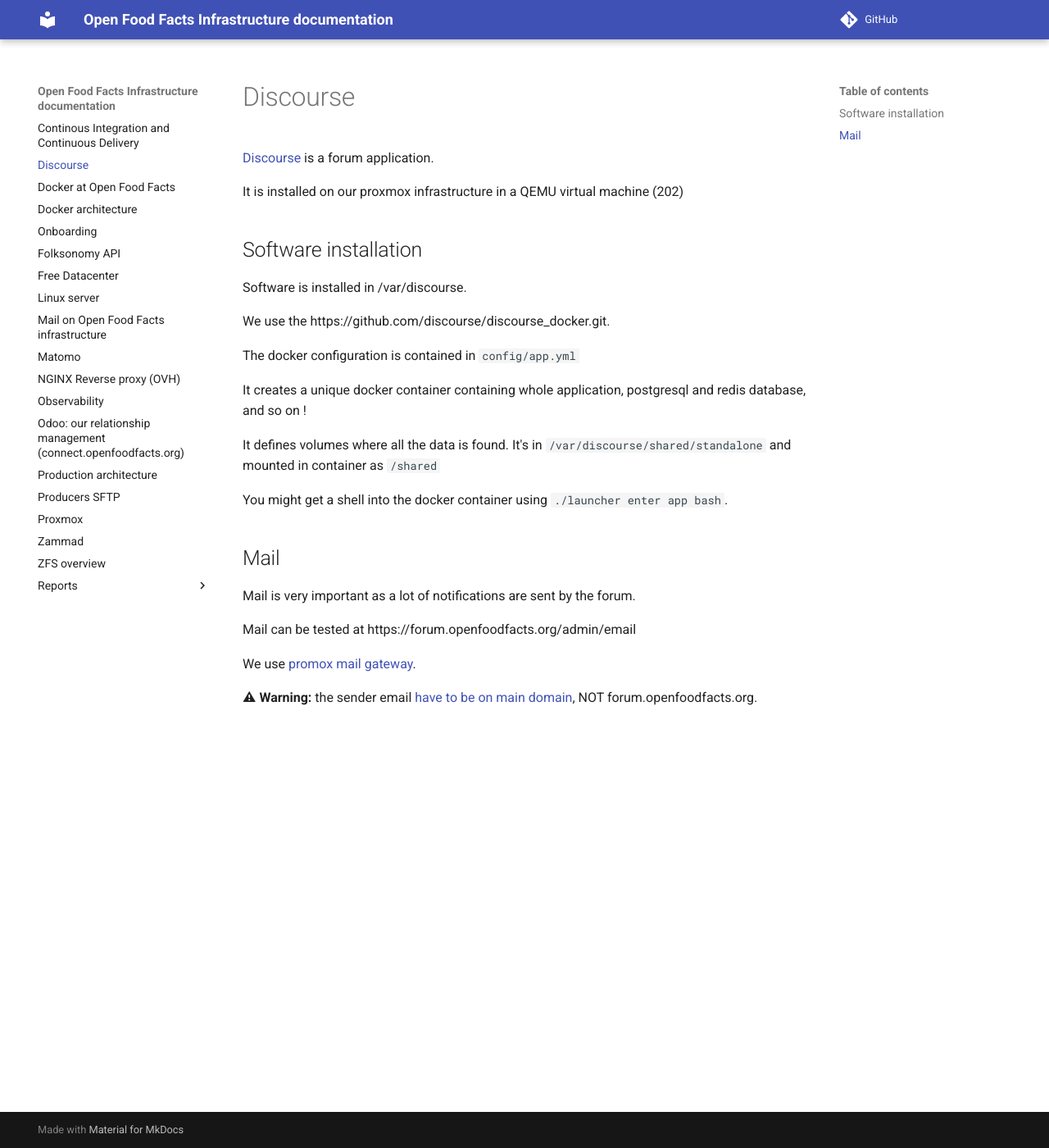
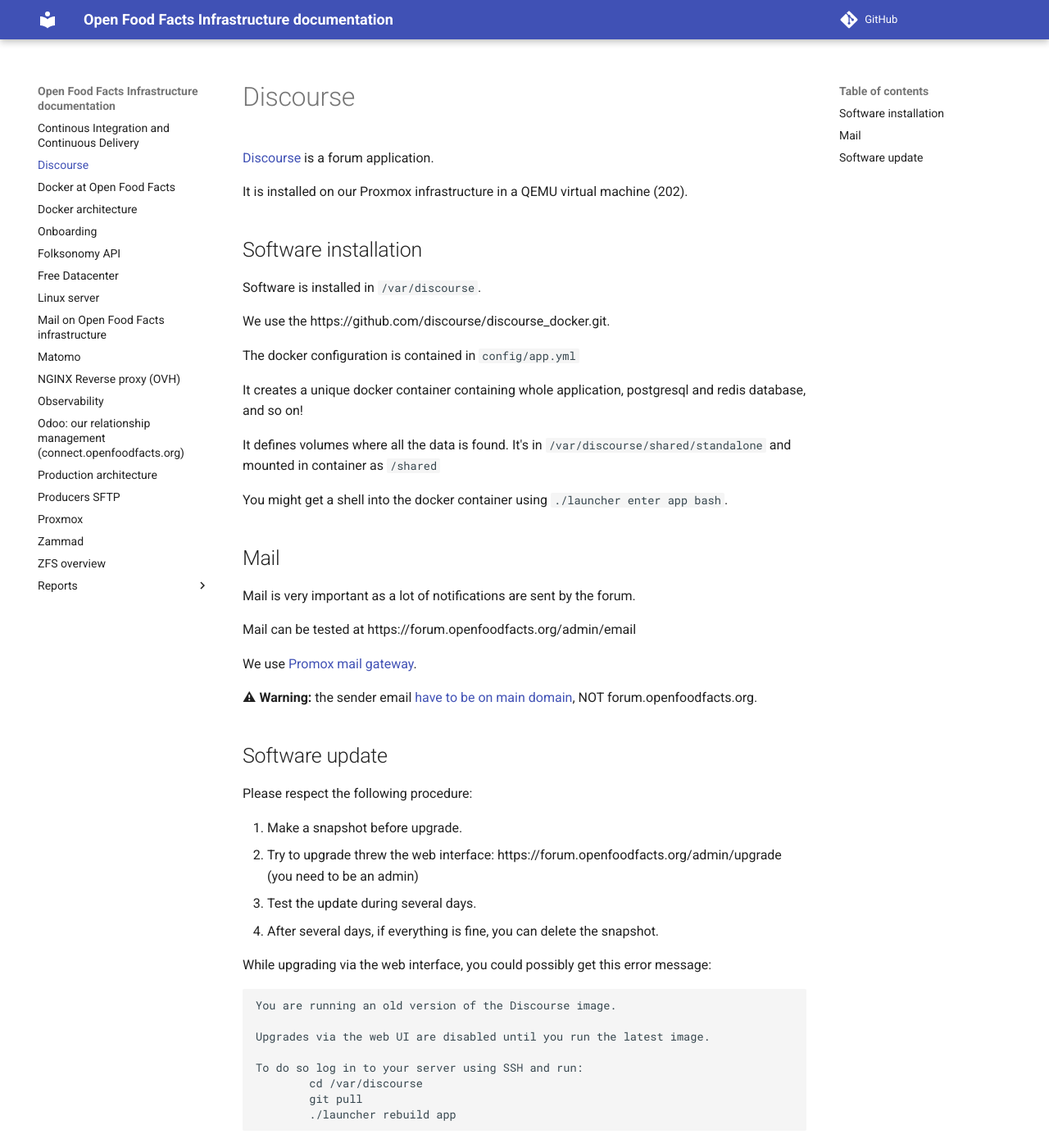
Before and after one commit to openfoodfacts/openfoodfacts-infrastructure, an MkDocs documentation site: the page built from docs/discourse.md, in a window 1280 px wide and 1400 px high. Shown: the whole window at 82% size. Built offline with MkDocs 1.6.1 and Material for MkDocs 9.7.7, drawn with Linux system fonts in a browser that asks for light colours; comment, search, counter and statistics services are not loaded; some of the changed text lies outside the part shown.

Commit message:
Software update section

````diff
--- a/docs/discourse.md
+++ b/docs/discourse.md
@@ -2,17 +2,17 @@
 
 [Discourse](https://www.discourse.org/) is a forum application.
 
-It is installed on our proxmox infrastructure in a QEMU virtual machine (202)
+It is installed on our Proxmox infrastructure in a QEMU virtual machine (202).
 
 ## Software installation
 
-Software is installed in /var/discourse.
+Software is installed in `/var/discourse`.
 
 We use the https://github.com/discourse/discourse_docker.git.
 
 The docker configuration is contained in `config/app.yml`
 
-It creates a unique docker container containing whole application, postgresql and redis database, and so on !
+It creates a unique docker container containing whole application, postgresql and redis database, and so on!
 
 It defines volumes where all the data is found. It's in `/var/discourse/shared/standalone` and mounted in container as `/shared`
 
@@ -24,6 +24,34 @@
 
 Mail can be tested at https://forum.openfoodfacts.org/admin/email
 
-We use [promox mail gateway](./mail.md).
+We use [Promox mail gateway](./mail.md).
 
 **⚠ Warning:** the sender email [have to be on main domain](./mail.md#only-domain), NOT forum.openfoodfacts.org.
+
+## Software update
+
+Please respect the following procedure:
+
+1. Make a snapshot before upgrade.
+2. Try to upgrade threw the web interface: https://forum.openfoodfacts.org/admin/upgrade (you need to be an admin)
+3. Test the update during several days.
+4. After several days, if everything is fine, you can delete the snapshot.
+
+While upgrading via the web interface, you could possibly get this error message:
+```
+You are running an old version of the Discourse image.
+
+Upgrades via the web UI are disabled until you run the latest image.
+
+To do so log in to your server using SSH and run:
+		cd /var/discourse
+		git pull
+		./launcher rebuild app
+```
+In this case, you have to upgrade in a Linux shell directly on the VM:
+
+1. Get root access on ovh1: `sudo su root`
+2. Connect yourself to the VM: `ssh 10.1.0.202`
+3. `cd /var/discourse`
+4. `git pull`
+5. `./launcher rebuild app`
````
